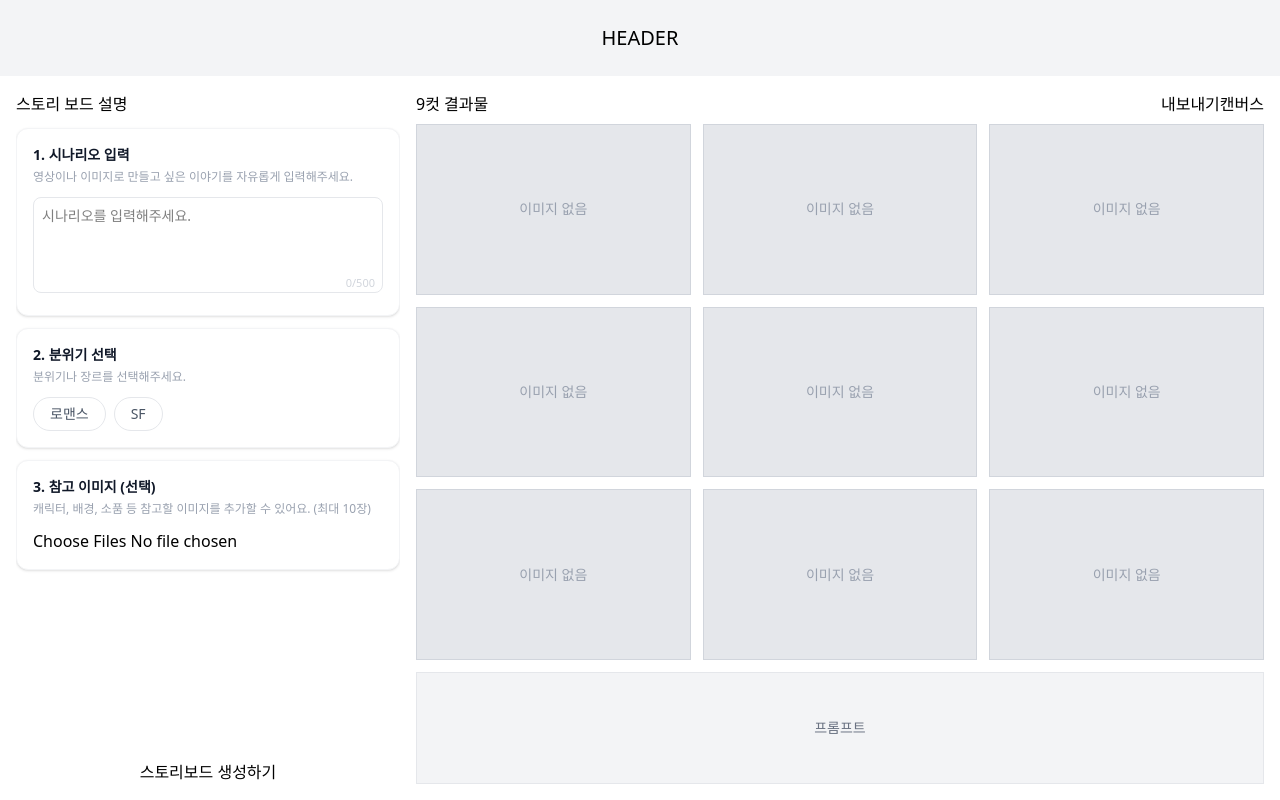
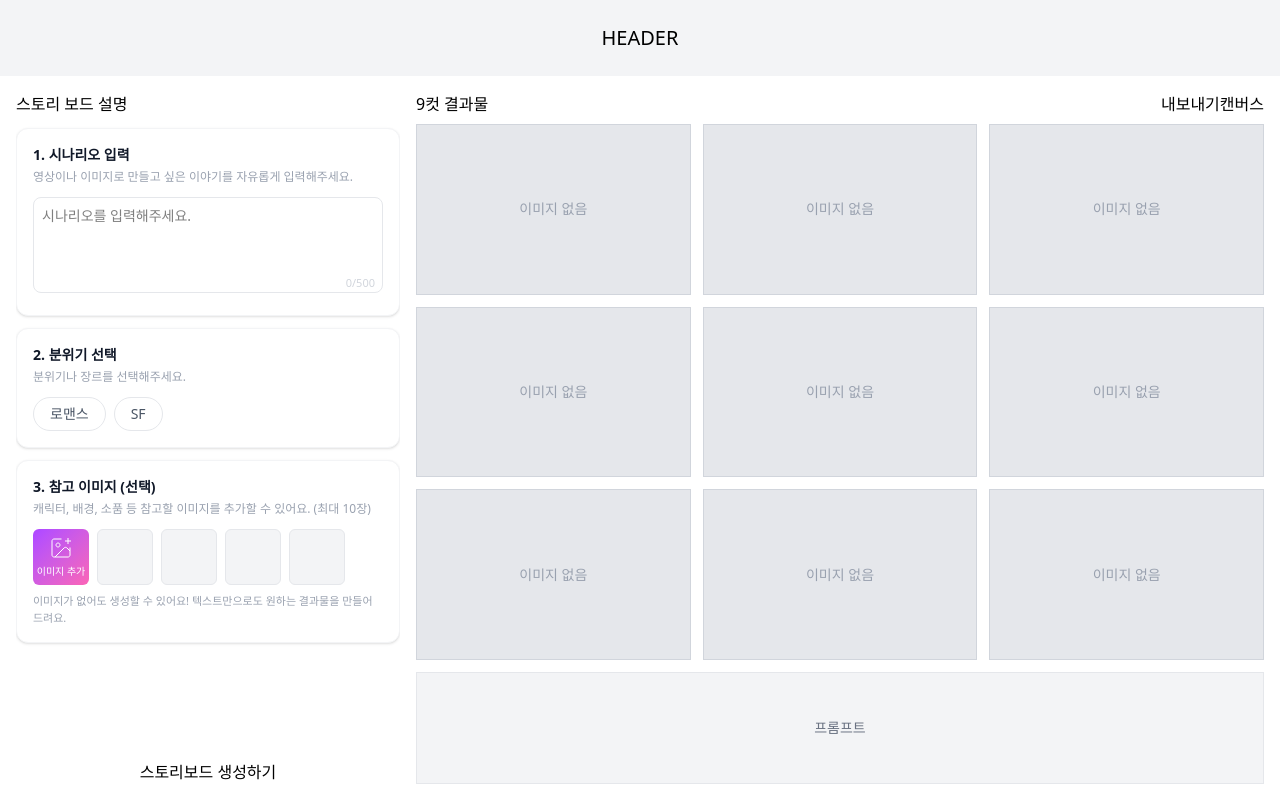
Before and after one commit to kxb2/frontend, a Next.js app: page / in a window 1280 px wide. Built offline with nearby package versions, Linux system fonts and the light colour scheme.

Commit message:
style: 이미지 추가 디자인 수정 #13

```diff
--- a/app/components/FormField.tsx
+++ b/app/components/FormField.tsx
@@ -45,7 +45,26 @@ export default function StoryboardFormField({ field }: Props) {
         )}
 
         {/* 타입이 파일 업로드인 경우 */}
-        {field.type === 'fileUpload' && <input type="file" accept={field.accept} multiple={(field.maxFiles ?? 1) > 1} />}
+        {field.type === 'fileUpload' && (
+          <div>
+            <div className="flex flex-wrap gap-2">
+              <button type="button" onClick={() => fileInputRef.current?.click()} className="flex h-14 w-14 shrink-0 flex-col items-center justify-center gap-1 rounded-md bg-linear-to-br from-purple-500 to-pink-400 text-[10px] text-white">
+                <svg width="24" height="24" viewBox="0 0 24 24" fill="none" xmlns="http://www.w3.org/2000/svg">
+                  <path
+                    d="M16 5H22M19 2V8M21 11.5V19C21 19.5304 20.7893 20.0391 20.4142 20.4142C20.0391 20.7893 19.5304 21 19 21H5C4.46957 21 3.96086 20.7893 3.58579 20.4142C3.21071 20.0391 3 19.5304 3 19V5C3 4.46957 3.21071 3.96086 3.58579 3.58579C3.96086 3.21071 4.46957 3 5 3H12.5M21 14.9999L17.914 11.9139C17.5389 11.539 17.0303 11.3284 16.5 11.3284C15.9697 11.3284 15.4611 11.539 15.086 11.9139L6 20.9999M11 9C11 10.1046 10.1046 11 9 11C7.89543 11 7 10.1046 7 9C7 7.89543 7.89543 7 9 7C10.1046 7 11 7.89543 11 9Z"
+                    stroke="white"
+                  />
+                </svg>
+                이미지 추가
+              </button>
+              {Array.from({ length: 4 }).map((_, i) => (
+                <div key={i} className="h-14 w-14 shrink-0 rounded-md border border-gray-200 bg-gray-100" />
+              ))}
+            </div>
+            <input ref={fileInputRef} type="file" accept={field.accept} multiple={(field.maxFiles ?? 1) > 1} className="hidden" />
+            <p className="mt-2 text-[11px] text-gray-400">이미지가 없어도 생성할 수 있어요! 텍스트만으로도 원하는 결과물을 만들어 드려요.</p>
+          </div>
+        )}
       </div>
     </div>
   );
```
